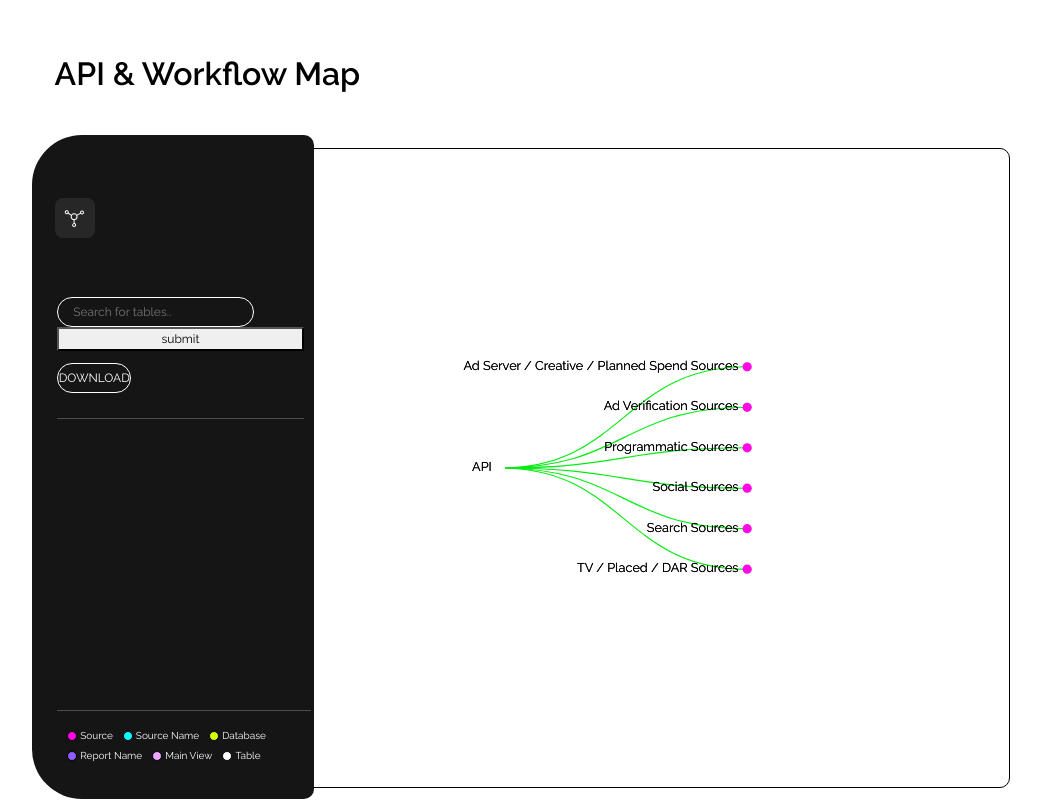
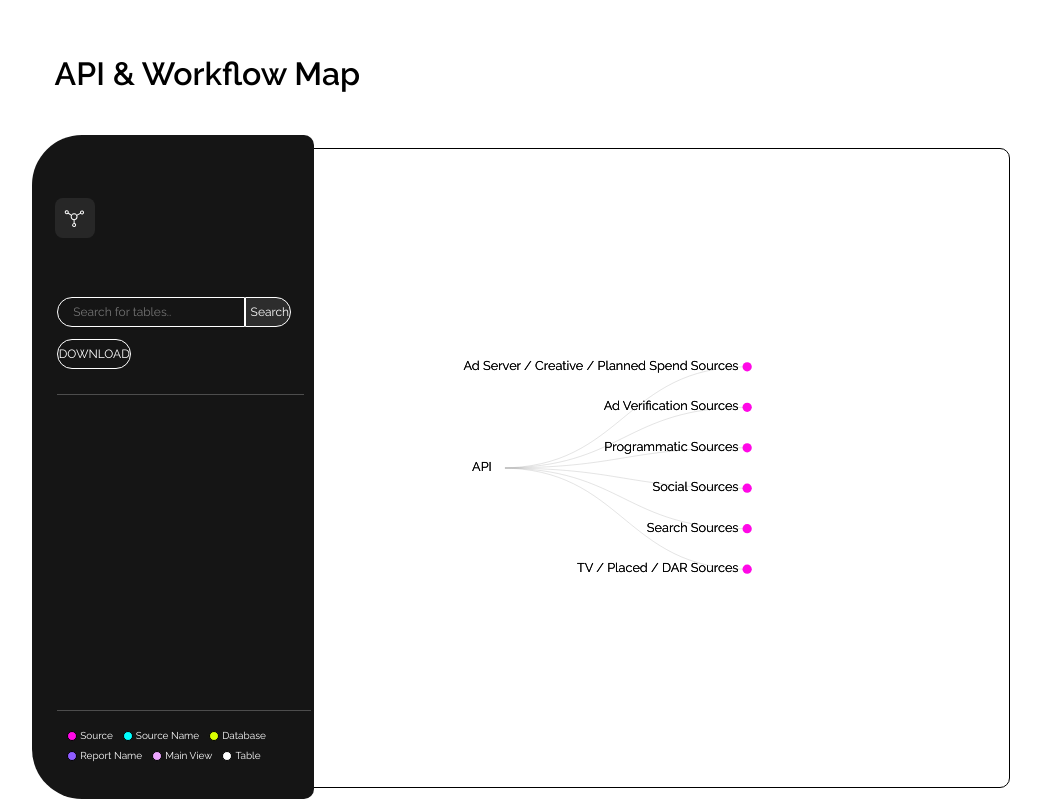
Before and after one commit to BatoolAkbar/workflow-documentation, a React (Create React App) app in the folder my-app/: page / in a window 1280 px wide. Shown: the whole page, without its empty margins (83-1124 px from the left). Built offline with nearby package versions, Linux system fonts and the light colour scheme.

Commit message:
fixed search problem and added search style

```diff
--- a/my-app/src/Toolbar.js
+++ b/my-app/src/Toolbar.js
@@ -70,18 +70,8 @@ function Toolbar(props) {
       <div>
         <div className="toolbar">
           <div className="filter-container">
-            <div className="search">
-              <input type="text" id="search" placeholder="Search for tables.." />
-              <button id="submit">submit</button>
-              <div id="test">
-                {/* {console.log(search_data)}
-                {search_data.map(d => (
-                  <li key={d.id} id="span">
-                    <a>{d.db_name}</a>
-                  </li>
-                ))} */}
-
-              </div>
+            <div className="search-container">
+              <input type="text" id="search" placeholder="Search for tables.." /><button id="submit">Search</button>
             </div>
             <button className="save-btn" onClick={handleClick}>
               DOWNLOAD
--- a/my-app/src/Tree.js
+++ b/my-app/src/Tree.js
@@ -40,10 +40,6 @@ function Tree(props) {
             var view_clr = "#eda6ff"
             var table_clr = "white"
 
-            drawViz(data);
-
-            // the big function that draw the whole tree
-            function drawViz(data) {
             //removing a section from the other chart's toolbar because we're in tree view
             d3.select(".node-container")
                 .remove()
@@ -55,8 +51,6 @@ function Tree(props) {
             // descendants() is a d3 built in function used to generate and return an array of descendant nodes
             root.descendants().forEach((d, i) => {
                 d.id = i;
-                    d.data.id = i;
-                    d.data.depth = i;
                 d._children = d.children;
                 if (d.depth && d.data.length !== 7) d.children = null;
             });
@@ -64,7 +58,7 @@ function Tree(props) {
             // code from https://bl.ocks.org/jjzieve/a743242f46321491a950
             // function returns the path to the searched node (object)
             function searchTree(obj, searched, path) {
-                    if (obj.name === searched) { //if search is found return, add the object to the path and return it
+                if (obj.data.name === searched) { //if search is found return, add the object to the path and return it
                     path.push(obj);
                     return path;
                 }
@@ -88,16 +82,16 @@ function Tree(props) {
 
             // function opens/expands the path of the searched node (object)
             function openPaths(paths) {
+                console.log(paths, "PATH")
                 for (var i = 0; i < paths.length; i++) {
-                        // if (paths[i].id !== "1") {//i.e. not root
-                        //     paths[i].class = 'found';
-                        //     if (paths[i]._children) { //if children are hidden: open them, otherwise: don't do anything
-                        //         paths[i].children = paths[i]._children;
-                        //         paths[i]._children = null;
-                        //     }
-                        //     update(paths[i]);
-                        // }
+                    if (paths[i].id !== "1") {//i.e. not root
+                        paths[i].class = 'found';
+                        if (paths[i]._children) { //if children are hidden: open them, otherwise: don't do anything
+                            paths[i].children = paths[i]._children;
+                            paths[i]._children = null;
+                        }
                         update(paths[i]);
+                    }
                 }
             }
 
@@ -127,6 +121,7 @@ function Tree(props) {
             function update(treePath) {
                 var duration = 750;
                 const nodes = root.descendants().reverse();
+
                 // .links() is a d3 function that returns an array of links to the children of the node object, each link object has a source and a target field that hold references to child nodes.
                 const links = root.links();
 
@@ -165,8 +160,11 @@ function Tree(props) {
 
                     });
 
+
                 // nodes colors
                 function colorScale(d) {
+
+
                     if (d.data.source) {
                         return src_clr
                     } if (d.data.source_name) {
@@ -211,6 +209,30 @@ function Tree(props) {
                     .attr("fill-opacity", 0)
                     .attr("stroke-opacity", 0);
 
+
+                // var nodeUpdate = node.transition()
+                //     .duration(duration)
+                //     .attr("transform", function (d) { return "translate(" + d.y + "," + d.x + ")"; });
+
+                //     nodeUpdate.select("circle")
+                //     .style("fill", function (d) {
+                //         if (d.class === "found") {
+                //             return "#ff4136"; //red
+                //         }
+                //         else if (d._children) {
+                //             return "lightsteelblue";
+                //         }
+                //         else {
+                //             return "#fff";
+                //         }
+                //     })
+                //     .style("stroke", function (d) {
+                //         if (d.class === "found") {
+                //             return "#ff4136"; //red
+                //         }
+                //     });
+
+
                 // Update the links…
                 const link = gLink.selectAll("path")
                     .data(links, d => d.target.id);
@@ -218,24 +240,35 @@ function Tree(props) {
                 // Enter any new links at the parent's previous position.
                 const linkEnter = link.enter().append("path")
                     .attr("class", "link")
-                        .attr("d", d => {
-                            const o = { x: treePath.x0, y: treePath.y0 };
+                    .attr("d", function (d) {
+                        var o = { x: treePath.x0, y: treePath.y0 };
                         return diagonal({ source: o, target: o });
                     });
 
                 // Transition links to their new position.
                 link.merge(linkEnter).transition(transition)
-                        .attr("d", diagonal);
+                    .attr("d", diagonal)
+                    .style("stroke", function (d) {
+                        if (d.target.class === "found") {
+                            return "#black";
+                        }
+                    })
+                    .style("stroke-width", function (d) {
+                        if (d.target.class === "found") {
+                            return "2px";
+                        }
+                    });
 
                 // Transition exiting nodes to the parent's new position.
-                    link.exit().transition(transition).remove()
-                        .attr("d", d => {
-                            const o = { x: treePath.x, y: treePath.y };
+                link.exit().transition(transition)
+                    .attr("d", function (d) {
+                        var o = { x: treePath.x, y: treePath.y };
                         return diagonal({ source: o, target: o });
-                        });
+                    })
+                    .remove();
 
                 // Stash the old positions for transition.
-                    root.children.forEach(d => {
+                nodes.forEach(function (d) {
                     d.x0 = d.x;
                     d.y0 = d.y;
                 });
@@ -269,9 +302,11 @@ function Tree(props) {
                     searched_value = e.target.value
                     results = dataArr.filter(str => str.toUpperCase().includes(inputValue))
                 }
-                    var paths = searchTree(root.data, results[0], []);
+
+
+
+                var paths = searchTree(root, results[0], []);
                 if (typeof (paths) !== "undefined") {
-                        console.log(paths, "PATH")
                     openPaths(paths);
                 }
                 else {
@@ -281,7 +316,7 @@ function Tree(props) {
             d3.select("#submit")
                 .on("click", search)
 
-            }
+
         }, []
     )
     return (
--- a/my-app/src/style.css
+++ b/my-app/src/style.css
@@ -110,14 +110,14 @@ div.tooltip {
 
 }
 
-.found {
+/* .found {
   stroke: #ff4136;
-}
+} */
 
 .link {
   fill: none;
-  stroke: rgb(7, 235, 19);
-  stroke-width: 2px;
+  stroke: rgb(160, 160, 160);
+  stroke-width: 0.5px;
 }
 
 .dropdown-container{
@@ -149,13 +149,18 @@ select:focus {
   border: none;
   color: white;
   border: 0.5px solid white;
-  border-radius: 20px;
+  border-radius: 20px 0px 0px 20px;
   background-color: transparent;
   margin-top: 12px;
 }
 
 #search:focus{
   outline: none;
+}
+
+.search-container{
+  display: flex;
+  width: 95%;
 }
 
 input[type="search"]::-webkit-search-decoration,
@@ -230,6 +235,18 @@ input[type="search"]::-webkit-search-results-decoration {
   width: 22%;
   position: absolute;
 
+}
+#submit{
+  font-family: 'Raleway', sans-serif;
+  font-size: 12px;
+  width: 20%;
+  padding: 5px 5px 5px 5px;
+  border: none;
+  color: white;
+  border: 0.5px solid rgb(255, 255, 255);
+  border-radius: 0px 20px 20px 0px;
+  background-color: rgba(255, 255, 255, 0.1);;
+  margin-top: 12px;
 }
 
 .checkbox{
```
Lines whose indentation alone changed are shown as unchanged.
